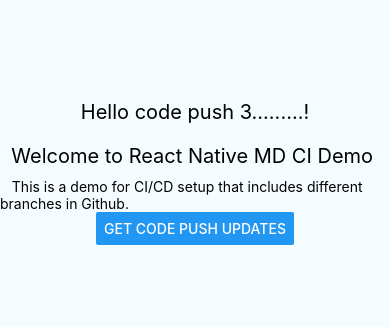
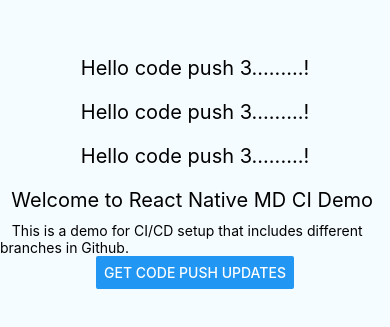
Before and after one commit to mnr-moustafa/md_CI_demo, a React Native app: screen / in a window 390 px wide. Shown: the part 255-582 px from the top of the page. Built offline with nearby package versions, Linux system fonts and the light colour scheme.

Commit message:
- test codepush updates

```diff
--- a/App.js
+++ b/App.js
@@ -53,6 +53,9 @@
       <View style={styles.container}>
         <Text style={styles.welcome}>Hello code push 3.........!</Text>
 
+        <Text style={styles.welcome}>Hello code push 3.........!</Text>
+        <Text style={styles.welcome}>Hello code push 3.........!</Text>
+
         <Text style={styles.welcome}>Welcome to React Native MD CI Demo </Text>
         <Text>   This is a demo for CI/CD setup that includes different branches in Github. </Text>
         <Button title="get code push updates" onPress={this.codePushSync}> </Button>
```
